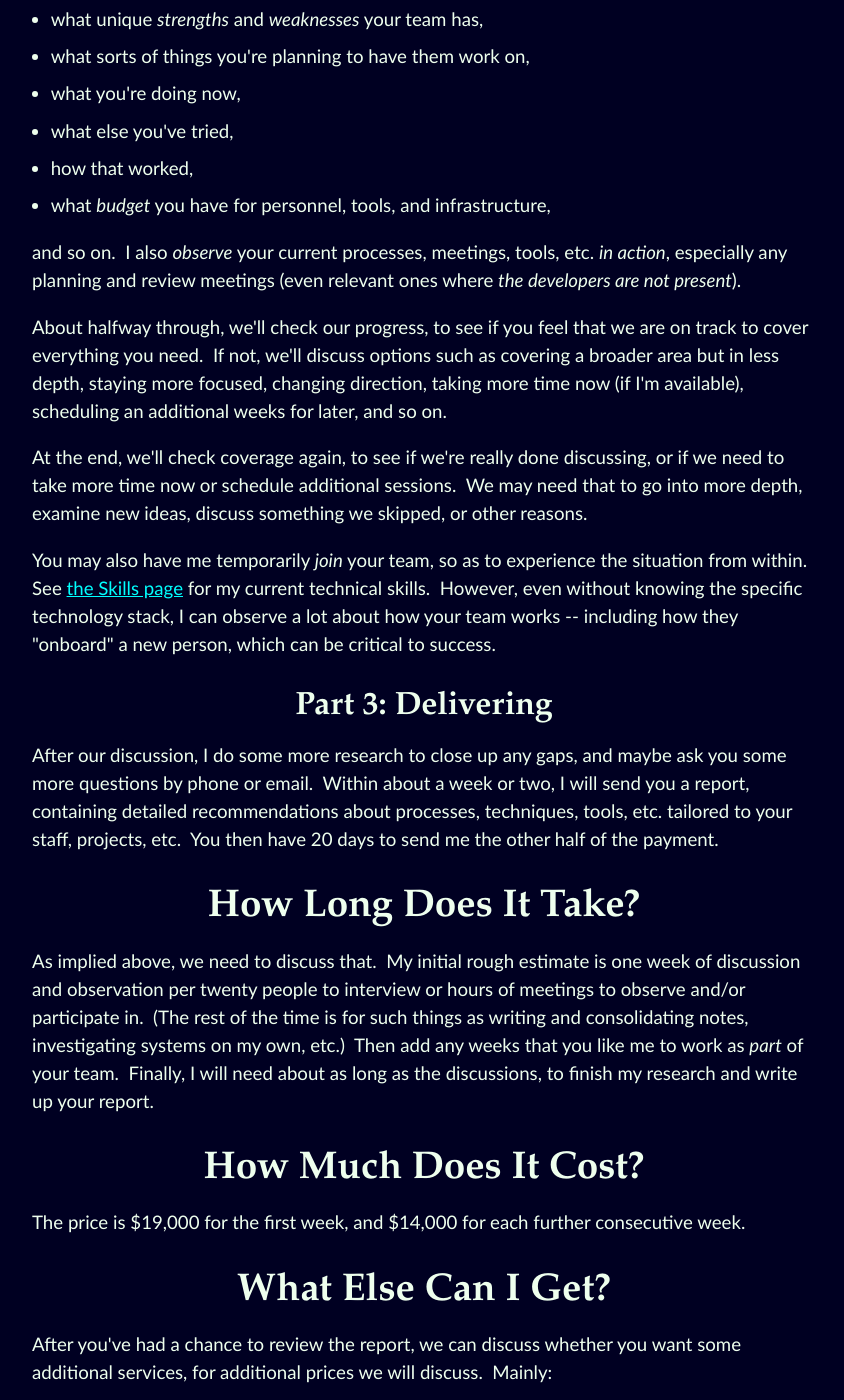
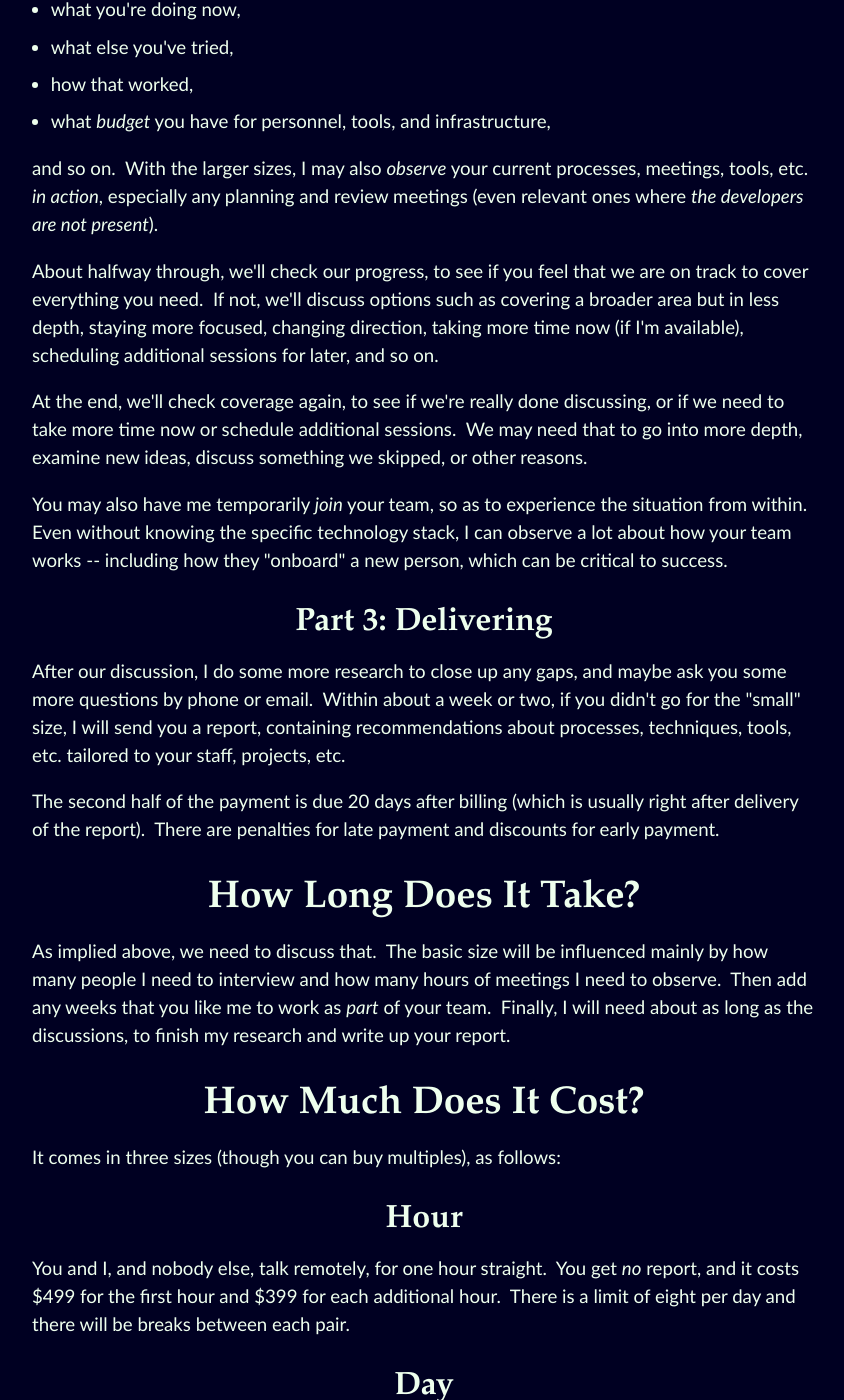
Before and after one commit to CodosaurusLLC/CodosaurusLLC.github.io, a Jekyll site: the page built from services/advice.html, in a window 1280 px wide and 1400 px high, scrolled down 1238 px. Shown: the whole window, without its empty margins (216-1060 px from the left). Built offline with Jekyll 4.4.1, drawn with Linux system fonts in a browser that asks for light colours; some of the changed text lies outside the part shown.

Commit message:
mention early/late payment discounts/penalties

```diff
--- a/services/advice.html
+++ b/services/advice.html
@@ -55,13 +58,16 @@ our limited time together.
 If we determine
 that my advice services
 are a good fit for you,
-we discuss to determine how many weeks of
+we discuss to determine how much time of
 observation and discussion you need.&nbsp;
 <!-- This and the expenses
   determine the total price.&nbsp; -->
 After you send in a 50% deposit,
-we set a starting date<!-- and a place
-(which may be virtual)-->.
+we set a date<!--
+(and,
+when there's no pandemic on,
+a place,
+which may still be virtual)-->.
 </p>
 
 <h3>Part 2: Discussing</h3>
@@ -87,7 +92,8 @@ discuss such things as:
 
 <p>
 and so on.&nbsp;
-I also <i>observe</i> your current
+With the larger sizes,
+I may also <i>observe</i> your current
 processes, meetings, tools, etc. <i>in action</i>,
 especially any
 planning and review meetings
@@ -108,7 +114,7 @@ covering a broader area but in less depth,
 staying more focused,
 changing direction,
 taking more time now (if I'm available),
-scheduling an additional weeks for later,
+scheduling additional sessions for later,
 and so on.
 </p>
 
@@ -130,11 +136,10 @@ or other reasons.
 You may also have me temporarily <i>join</i> your team,
 so as to experience the situation from within<!--,
 ideally including both on-site and remote work
-if you offer both-->.&nbsp;
+if you offer both.&nbsp;
 See <a href="/about/skills">the Skills page</a>
-for my current technical skills.&nbsp;
-However,
-even without knowing
+for my current technical skills -->.&nbsp;
+Even without knowing
 the specific technology stack,
 I can observe a lot about
 how your team works --
@@ -151,13 +156,21 @@ to close up any gaps, and
 maybe ask you some more questions
 by phone or email.&nbsp;
 Within about a week or two,
+if you didn't go for the "small" size,
 I will send you a report,
-containing detailed recommendations
+containing recommendations
 about processes, techniques, tools, etc.
-tailored to your staff, projects, etc.&nbsp;
-You then have
-20 days
-to send me the other half of the payment.
+tailored to your staff, projects, etc.
+</p>
+
+<p>
+The second half of the payment is due
+20 days after billing
+(which is usually right after delivery of the report).&nbsp;
+There are
+penalties for late payment
+and
+discounts for early payment.
 </p>
 
 <h2>How Long Does It Take?</h2>
@@ -165,18 +178,9 @@ to send me the other half of the payment.
 <p>
 As implied above,
 we need to discuss that.&nbsp;
-My initial rough estimate is
-one week of discussion and observation
-per twenty
-people to interview
-or
-hours of meetings to
-observe and/or participate in.&nbsp;
-(The rest of the time is for
-such things as
-writing and consolidating notes,
-investigating systems on my own,
-etc.)&nbsp;
+The basic size will be influenced mainly by
+how many people I need to interview
+and how many hours of meetings I need to observe.&nbsp;
 Then add any weeks that you like me to
 work as <i>part</i> of your team.&nbsp;
 Finally, I will need
@@ -235,15 +239,86 @@ and the <i>next</i> one's start.
 <h2>How Much Does It Cost?</h2>
 
 <p>
-The price is $19,000 for the first week,
-and $14,000 for each further consecutive week<!--,
-plus expenses.&nbsp;
+It comes in three sizes
+(though you can buy multiples),
+as follows:
+
+<h3>Hour</h3>
+
+<p>
+You and I, and nobody else,
+talk remotely,
+for one hour straight.&nbsp;
+You get <i>no</i> report,
+and it costs $499 for the first hour
+and $399 for each additional hour.&nbsp;
+There is a limit of eight per day
+and there will be breaks between each pair.
+</p>
+
+<h3>Day</h3>
+
+<p>
+We talk,
+and/or I listen in on your meetings,
+for one workday,
+up to nine hours.&nbsp;
+We do this remotely,
+or, when there is no pandemic, at your office.&nbsp;
+In each talking stretch,
+I may talk with you,
+or some other person you designate,
+or both.&nbsp;
+(You may designate different people for each stretch.)&nbsp;
+You get a rather rough report,
+and it costs you
+$4,999 for the first day
+and
+$3,999 for each additional day.&nbsp;
+(Yes, that's <i>more</i> than doing it hour by hour,
+versus the discount you were probably expecting.&nbsp;
+That's mainly because of the <i>report</i>.)
+</p>
+
+<h3>Week</h3>
+
+<p>
+This works mostly as in the "day" version,
+repeated for a whole work-week, Monday to Friday.&nbsp;
+During the talking stretches,
+you may designate up to <i>two</i>
+other people at a time
+for me to talk to without you.&nbsp;
+You get a fairly detailed report,
+and it costs you $19,999 for the first week
+and $14,999 for each additional week.
+</p>
+
+<p>
+Also, you may have me actually <i>join your team</i>,
+so as to see your situation from the inside.&nbsp;
+Doing this on a full-time basis
+is limited to four weeks,
+but this is also available as <i>half</i>-time,
+for $7,999 per week.
+</p>
+
+<!--
+<p>
+  If we meet at your office,
+  you also pay all travel expenses,
+  including
+  <i>business class</i> airfare
+  and a decent hotel
+  from the night before the engagement
+  through the night after.&nbsp;
   There is no limit for remote work,
   but I will spend a maximum of
   two consecutive weeks,
   and 20% of my time,
-on travel-->.
+  on travel.
 </p>
+-->
 
 <h2>What Else Can I Get?</h2>
 
--- a/services/index.html
+++ b/services/index.html
@@ -75,6 +75,8 @@ title: Services
   etc.
 </div>
 
+-->
+
 <div class="card">
   <p><b><big><a href="/services/development">Development</a></big></b>
   of custom software.&nbsp;
@@ -88,7 +90,6 @@ title: Services
   or you can buy my coding time under certain circumstances.
   </p>
 </div>
--->
 
 <h2>General terms:</h2>
 
```
Also changed, not shown: other parts of services/advice.html (+5 -3 lines), services/development.html (+16 -5 lines), services/roadmaps.md (+9 -4 lines), services/training.html (+30 -6 lines), speaking.md (+2 -1 lines). Lines whose indentation alone changed are shown as unchanged.
